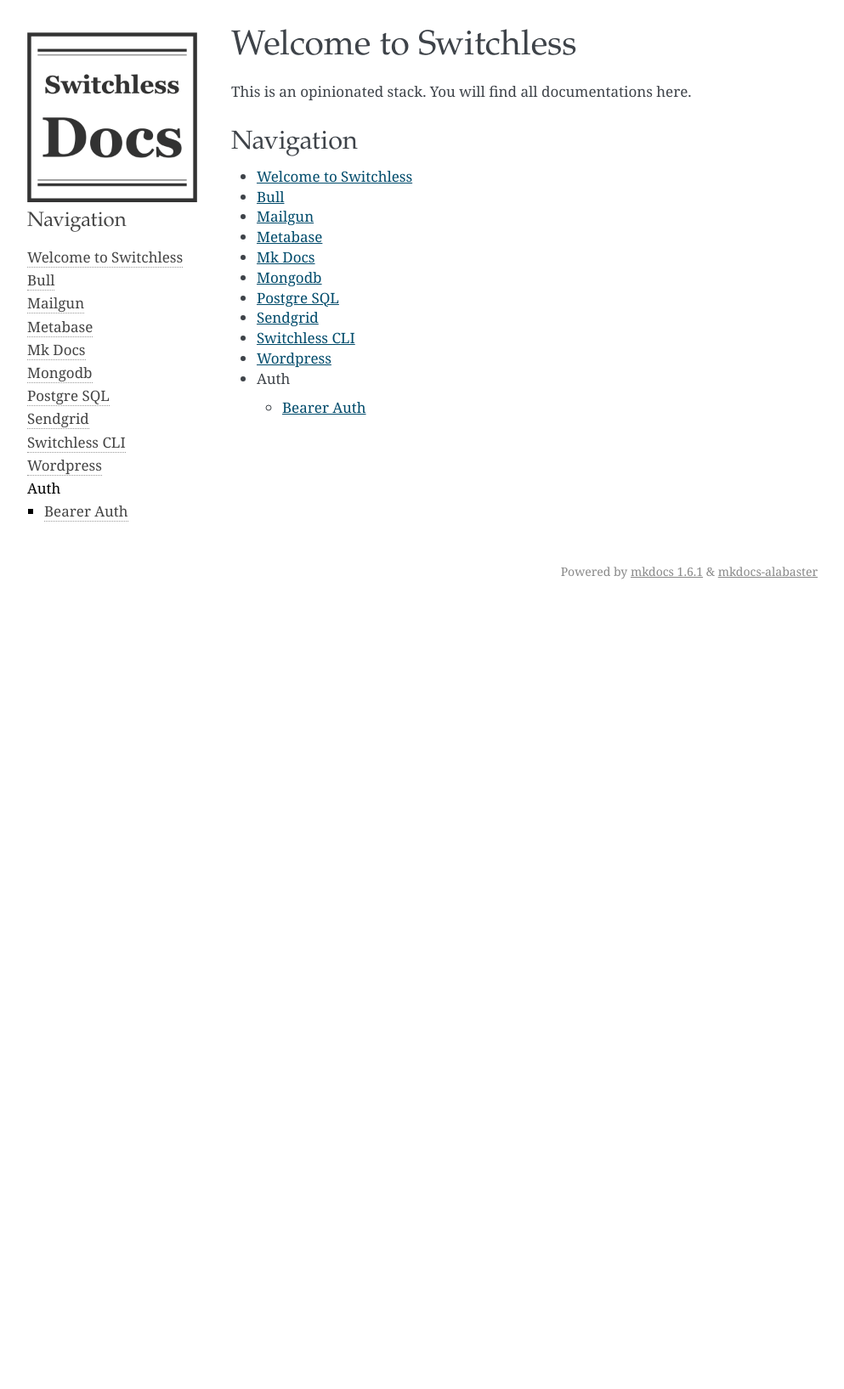
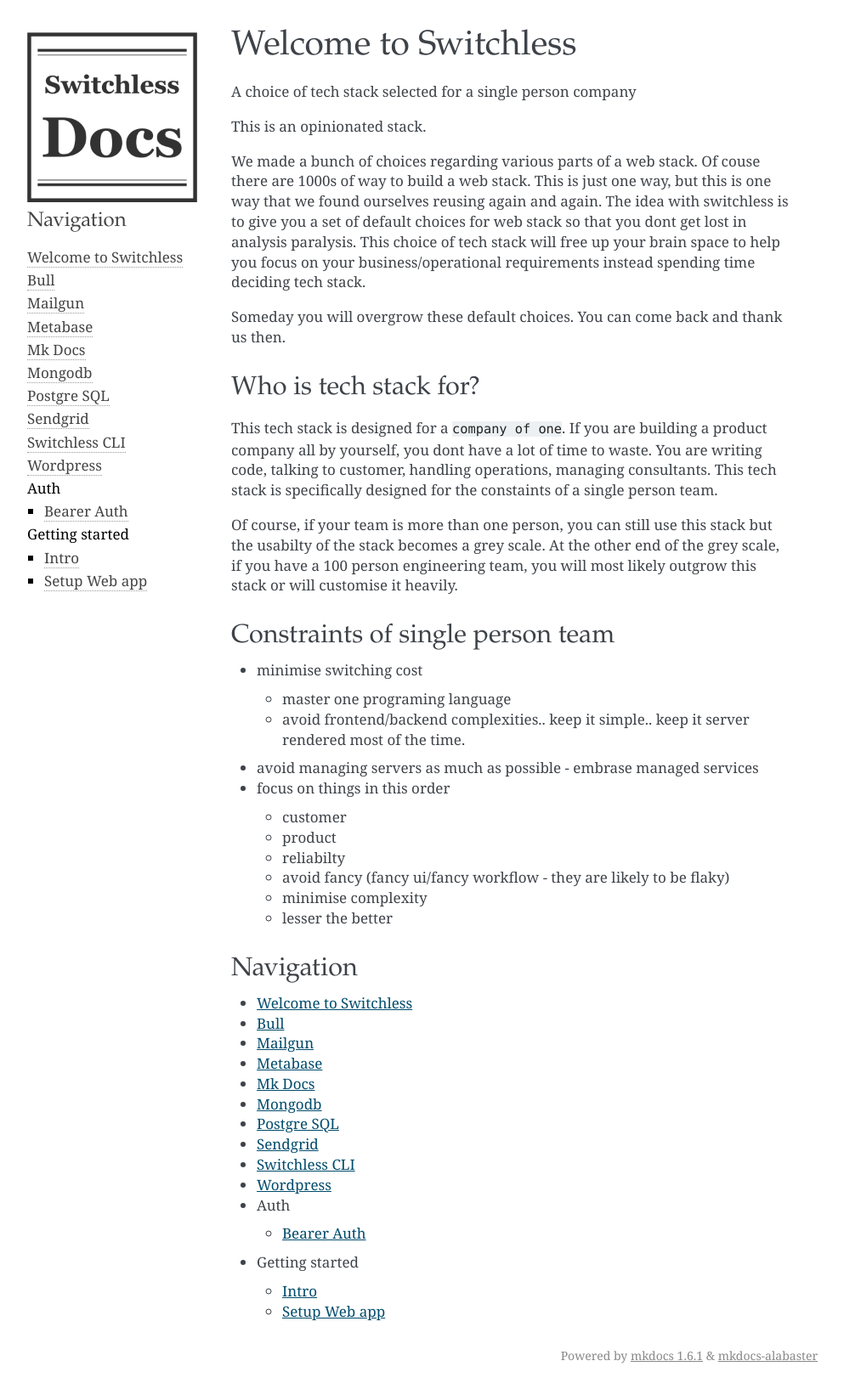
Before and after one commit to switchless-io/docs, an MkDocs documentation site: the page built from docs/index.md, in a window 1280 px wide. Shown: the whole page at 85% size, without its empty margins (148-1141 px from the left). Built offline with MkDocs 1.6.1, drawn with Linux system fonts in a browser that asks for light colours; before the commit the page ends 900 px from its top, so only the background shows below that.

Commit message:
Getting started

```diff
--- a/docs/index.md
+++ b/docs/index.md
@@ -1,3 +1,26 @@
 # Welcome to Switchless
+A choice of tech stack selected for a single person company
 
-This is an opinionated stack. You will find all documentations here.
+This is an opinionated stack.
+
+We made a bunch of choices regarding various parts of a web stack. Of couse there are 1000s of way to build a web stack. This is just one way, but this is one way that we found ourselves reusing again and again. The idea with switchless is to give you a set of default choices for web stack so that you dont get lost in analysis paralysis. This choice of tech stack will free up your brain space to help you focus on your business/operational requirements instead spending time deciding tech stack.
+
+Someday you will overgrow these default choices. You can come back and thank us then.
+
+## Who is tech stack for?
+This tech stack is designed for a `company of one`. If you are building a product company all by yourself, you dont have a lot of time to waste. You are writing code, talking to customer, handling operations, managing consultants. This tech stack is specifically designed for the constaints of a single person team.
+
+Of course, if your team is more than one person, you can still use this stack but the usabilty of the stack becomes a grey scale. At the other end of the grey scale, if you have a 100 person engineering team, you will most likely outgrow this stack or will customise it heavily.
+
+## Constraints of single person team
+- minimise switching cost
+	- master one programing language
+	- avoid frontend/backend complexities.. keep it simple.. keep it server rendered most of the time.
+- avoid managing servers as much as possible - embrase managed services
+- focus on things in this order
+	- customer
+	- product
+	- reliabilty
+	- avoid fancy (fancy ui/fancy workflow - they are likely to be flaky)
+	- minimise complexity
+	- lesser the better
```
Also changed, not shown: docs/auth/bearer_auth.md (+1 -1 lines), docs/bull.md (+4 -2 lines), docs/getting_started/index.md (added, +13 -0 lines), docs/getting_started/setup_web_app.md (added, +43 -0 lines), docs/mailgun.md (+6 -0 lines), docs/postgresql.md (+4 -1 lines).
